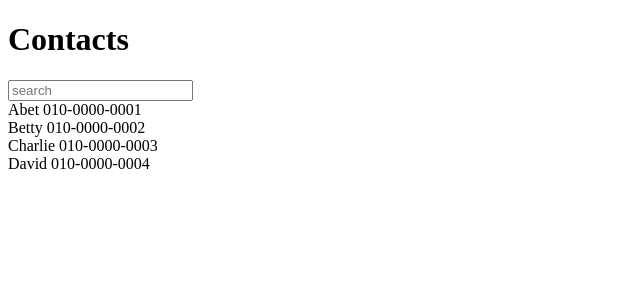
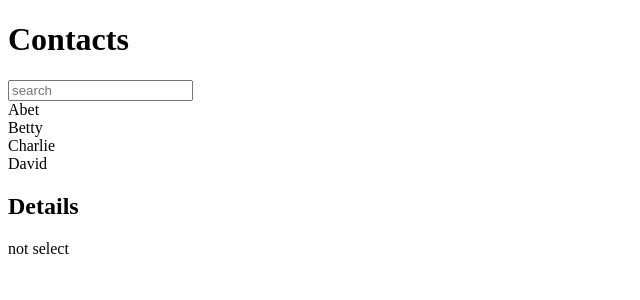
Before and after one commit to hmu332233/study.react, a React app in the folder project/: page / in a window 1280 px wide. Shown: the top 300 px of the page, without its empty margins (0-640 px from the left). Built offline with nearby package versions, Linux system fonts and the light colour scheme.

Commit message:
[Add] 선택 기능 구현

```diff
--- a/project/src/components/Contact.js
+++ b/project/src/components/Contact.js
@@ -1,11 +1,13 @@
 import React from 'react';
 import ContactInfo from './ContactInfo';
+import ContactDetails from './ContactDetails';
 
 export default class Contact extends React.Component {
 
   constructor(props) {
     super(props);
     this.state = {
+      selectedKey: -1,
       keyword: '',
       contactData: [{
           name: 'Abet',
@@ -23,12 +25,23 @@
     };
 
     this.handleChnage = this.handleChnage.bind(this);
+    this.handleClick = this.handleClick.bind(this);
   }
 
+  // input에 입력이 들어올때마다 호출이 되는 함수
+  // e {obeject}: event 객체
   handleChnage(e) {
     this.setState({
       keyword: e.target.value
     });
+  }
+
+  // 이 메소드가 실행되면 selectedKey가 수정된다.
+  handleClick(key) {
+    this.setState({
+      selectedKey: key
+    });
+    console.log(key, 'is selected');
   }
 
   render() {
@@ -38,7 +51,11 @@
         return contact.name.toLowerCase().indexOf(this.state.keyword.toLowerCase()) > -1;
       });
       return data.map((contact, i) => {
-        return (<ContactInfo contact={contact} key={i}/>);
+        return (<ContactInfo
+                contact={contact}
+                key={i}
+                onClick={() => this.handleClick(i)}
+                />);
       });
     };
     return (
@@ -51,6 +68,10 @@
           onChange={this.handleChnage}
         />
         <div>{mapToComponents(this.state.contactData)}</div>
+        <ContactDetails
+					isSelected={this.state.selectedKey != -1}
+					contact={this.state.contactData[this.state.selectedKey]}
+				/>
       </div>
     );
   }
--- /dev/null
+++ b/project/src/components/ContactDetails.js
@@ -0,0 +1,30 @@
+import React from 'react';
+
+class ContactDetails extends React.Component {
+  render() {
+    //선택된 아이가 있을 때 출력되는 컴포넌트
+    const details = (
+      <div>
+        <p>{this.props.contact.name}</p>
+        <p>{this.props.contact.phone}</p>
+      </div>
+    );
+    //선택된 아이가 없을 때 출력되는 컴포넌트
+    const blank = (<div>not select</div>);
+    return(
+      <div>
+        <h2>Details</h2>
+        {this.props.isSelected ? details : blank}
+      </div>
+    );
+  }
+}
+
+ContactDetails.defaultProps = {
+  contact : {
+    name: '',
+    phone: ''
+  }
+}
+
+export default ContactDetails;
--- a/project/src/components/ContactInfo.js
+++ b/project/src/components/ContactInfo.js
@@ -3,7 +3,7 @@
 export default class ContactInfo extends React.Component {
   render() {
     return (
-	    <div>{this.props.contact.name} {this.props.contact.phone}</div>
+	    <div onClick={this.props.onClick}>{this.props.contact.name}</div>
     );
   }
 }
```
